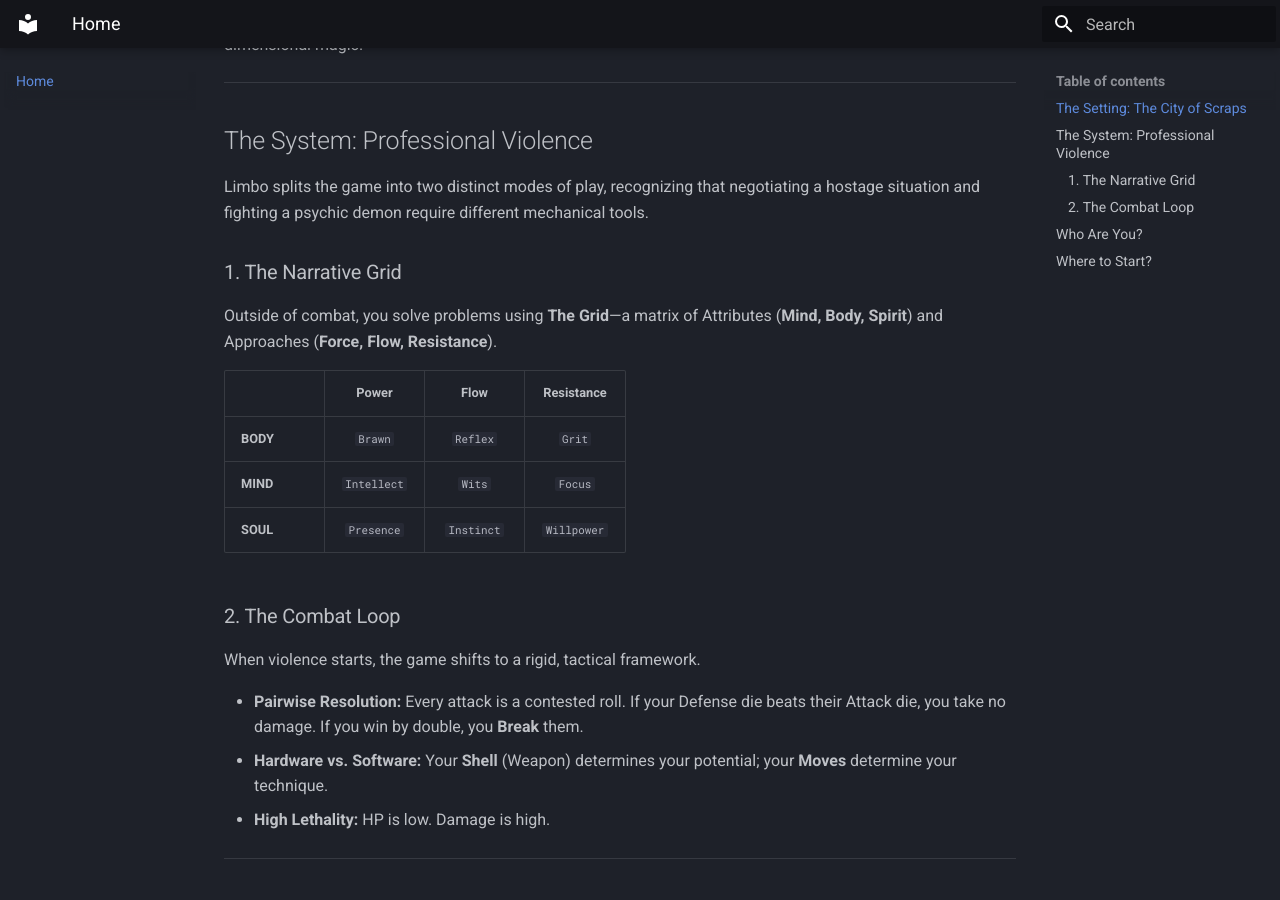
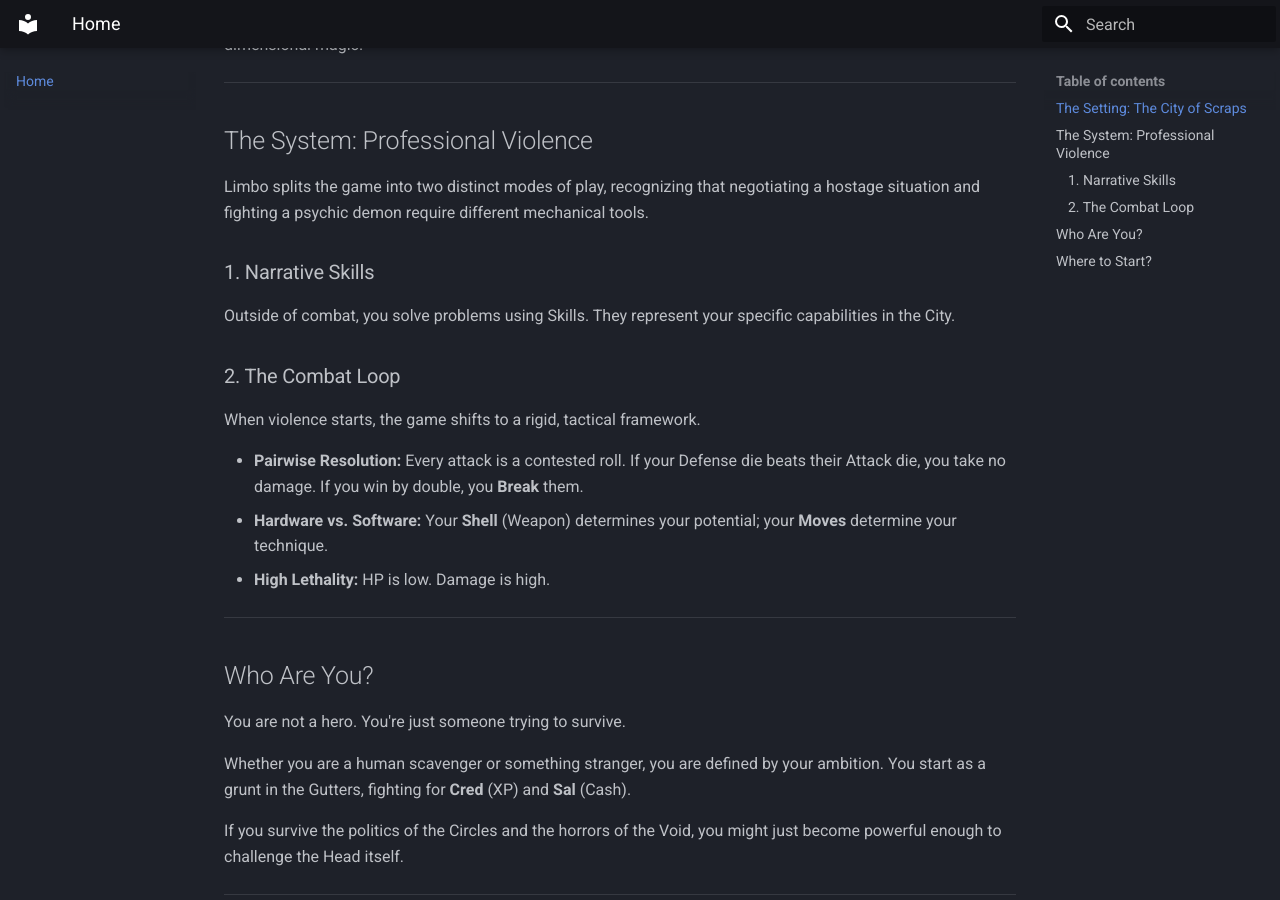
Before and after one commit to Bonfou/LimboRPG, an MkDocs documentation site: the page built from docs/index.md, in a window 1280 px wide and 900 px high, scrolled down 834 px. Built offline with MkDocs 1.6.1 and Material for MkDocs 9.7.7, drawn with Linux system fonts in a browser that asks for light colours.

Commit message:
Update narrative rolling engine

```diff
--- a/docs/index.md
+++ b/docs/index.md
@@ -27,15 +27,8 @@ The rules are simple:
 
 Limbo splits the game into two distinct modes of play, recognizing that negotiating a hostage situation and fighting a psychic demon require different mechanical tools.
 
-### 1. The Narrative Grid
-Outside of combat, you solve problems using **The Grid**—a matrix of Attributes (**Mind, Body, Spirit**) and Approaches (**Force, Flow, Resistance**).
-
-|          |    Power    |    Flow    | Resistance  |
-| :------- | :---------: | :--------: | :---------: |
-| **BODY** |   `Brawn`   |  `Reflex`  |   `Grit`    |
-| **MIND** | `Intellect` |   `Wits`   |   `Focus`   |
-| **SOUL** | `Presence`  | `Instinct` | `Willpower` |
-
+### 1. Narrative Skills
+Outside of combat, you solve problems using Skills. They represent your specific capabilities in the City.
 ### 2. The Combat Loop
 When violence starts, the game shifts to a rigid, tactical framework.
 
```
Also changed, not shown: docs/01_Core_Rules/index.md (+3 -4 lines).
